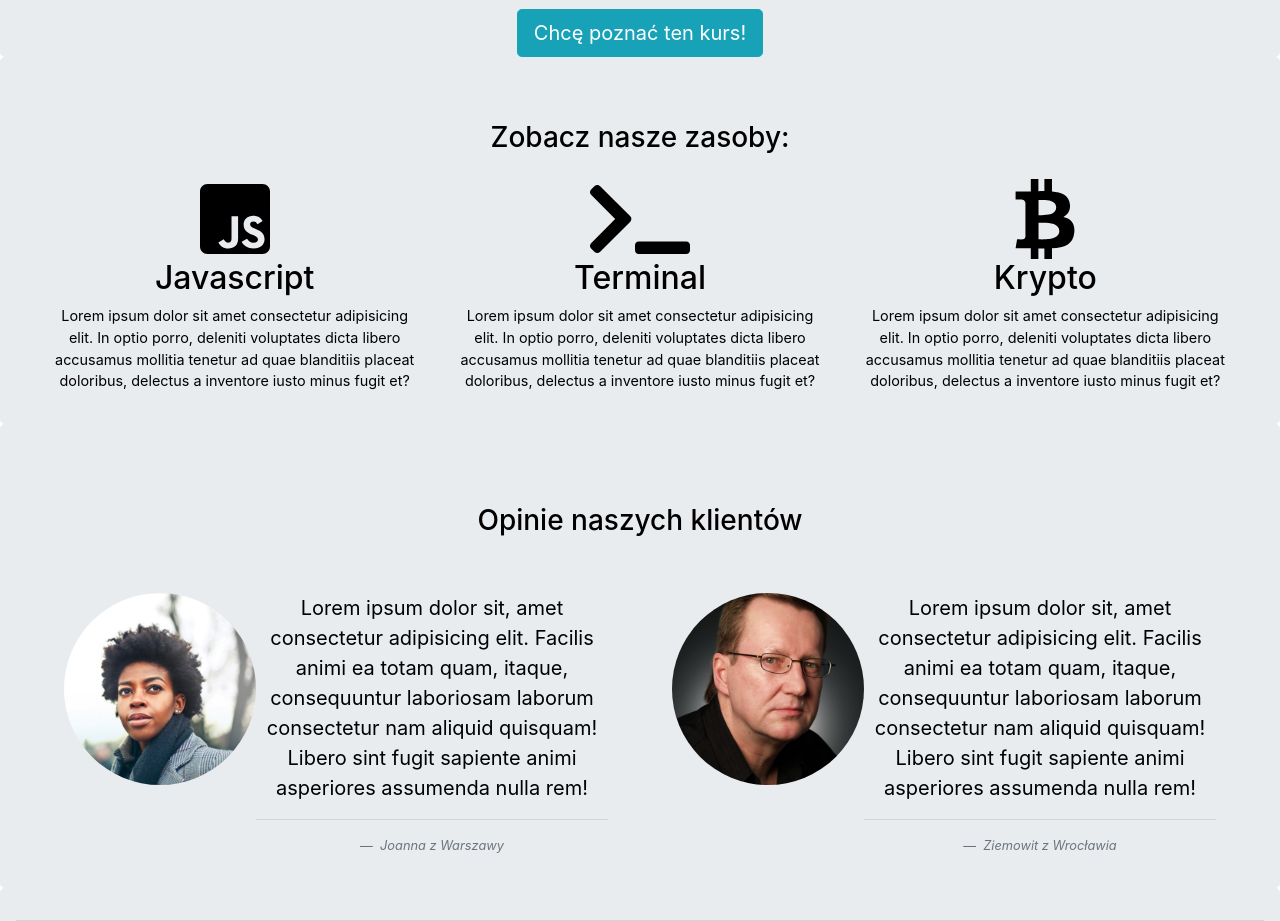
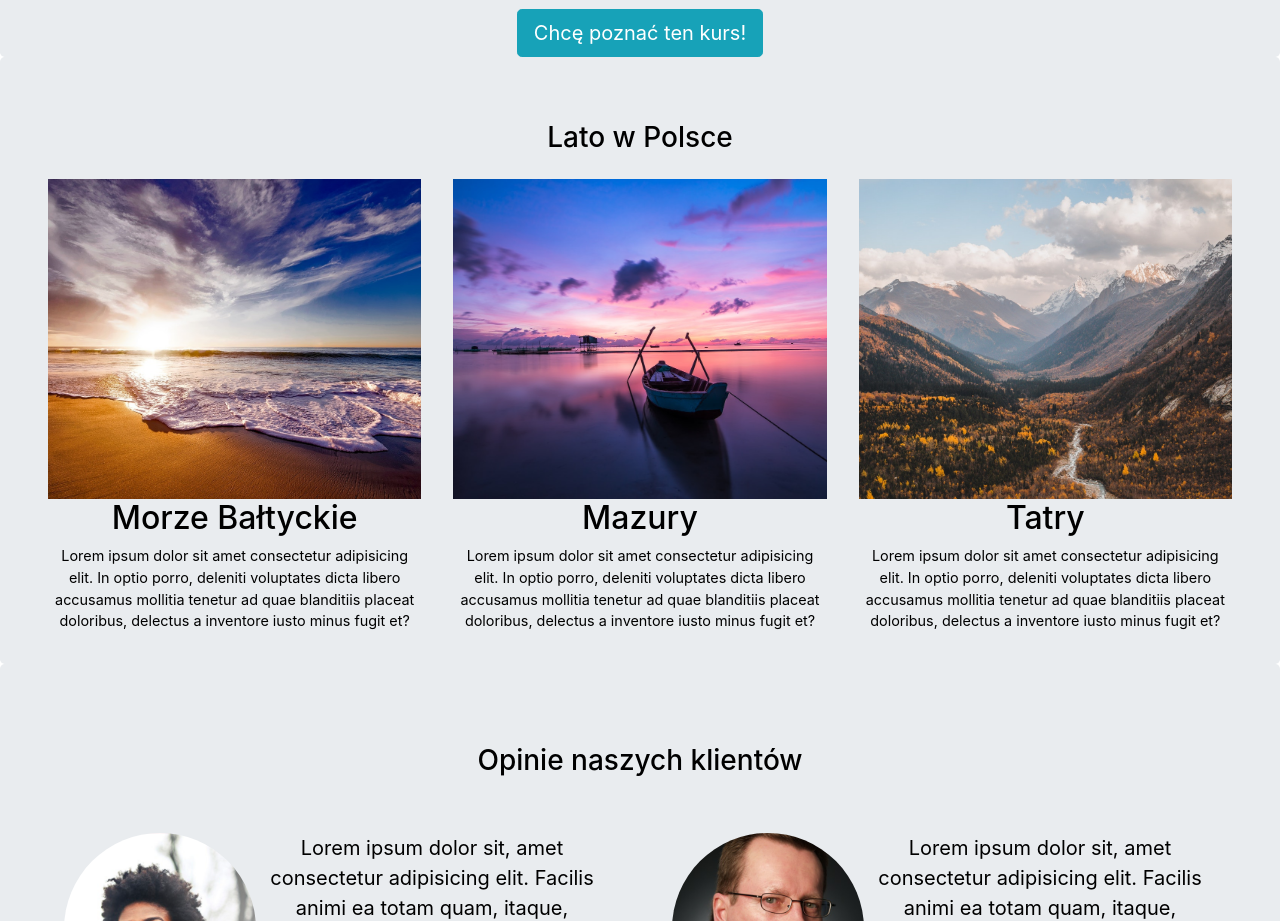
Before and after one commit to radoslaw-macioszek/team2project, a plain HTML site: page index.html in a window 1280 px wide. Shown: the part 1140-2061 px from the top of the page. Drawn offline with Linux system fonts and the light colour scheme.

Commit message:
resources section modify

```diff
--- a/index.html
+++ b/index.html
@@ -1,5 +1,6 @@
 <!DOCTYPE html>
 <html lang="en">
+
 <head>
   <meta charset="utf-8" />
   <meta name="viewport" content="width=device-width, initial-scale=1" />
@@ -19,12 +20,7 @@
       <a class="navbar-brand" href="#">
         <img src="img/Logo.jpeg" alt="LOGO" />
       </a>
-        <button
-          class="navbar-toggler"
-          type="button"
-          data-toggle="collapse"
-          data-target="#navbarResponsive"
-        >
+      <button class="navbar-toggler" type="button" data-toggle="collapse" data-target="#navbarResponsive">
         <span class="navbar-toggler-icon"></span>
       </button>
 
@@ -70,13 +66,8 @@
   <div id="course">
     <div class="text-center col-12">
       <p>Zobacz więcej o studiach</p>
-        <a
-          class="btn btn-outline-info btn-md"
-          href="https://www.podyplomowe.it"
-          target="_blank"
-        >
-          Przejdź do strony</a
-        >
+      <a class="btn btn-outline-info btn-md" href="https://www.podyplomowe.it" target="_blank">
+        Przejdź do strony</a>
     </div>
   </div>
   <!-- end COURSE -->
@@ -92,9 +83,7 @@
         <li>Pracy w zespołach projektowych z GIT-em</li>
       </ul>
       <hr class="line" />
-        <a class="btn btn-info btn-lg" href="#course" role="button"
-          >Chcę poznać ten kurs!</a
-        >
+      <a class="btn btn-info btn-lg" href="#course" role="button">Chcę poznać ten kurs!</a>
     </div>
   </div>
   <!-- end FEATURES -->
@@ -104,13 +93,15 @@
     <div class="jumbotron">
       <div class="narrow">
         <div class="heading text-center">
-            <h3>Zobacz nasze zasoby:</h3>
+          <h3>Lato w Polsce</h3>
         </div>
         <div class="row text-center">
           <div class="col-md-4">
             <div class="resource">
-                <i class="fab fa-js-square fa-5x"></i>
-                <h2>Javascript</h2>
+              <a href="https://pl.wikipedia.org/wiki/Morze_Ba%C5%82tyckie" target="_blank"> <img class="image"
+                  src="/team2project/img/bałtyk.jpg" alt="bałtyk"></a>
+
+              <h2>Morze Bałtyckie</h2>
               <p>
                 Lorem ipsum dolor sit amet consectetur adipisicing elit. In
                 optio porro, deleniti voluptates dicta libero accusamus
@@ -121,8 +112,11 @@
           </div>
           <div class="col-md-4">
             <div class="resource">
-                <i class="fas fa-terminal fa-5x"></i>
-                <h2>Terminal</h2>
+              <a href="https://pl.wikipedia.org/wiki/Mazury" target="_blank">
+                <img class="image" src="img/mazury.jpg" alt="mazury">
+              </a>
+
+              <h2>Mazury</h2>
               <p>
                 Lorem ipsum dolor sit amet consectetur adipisicing elit. In
                 optio porro, deleniti voluptates dicta libero accusamus
@@ -133,8 +127,11 @@
           </div>
           <div class="col-md-4">
             <div class="resource">
-                <i class="fab fa-btc fa-5x"></i>
-                <h2>Krypto</h2>
+              <a href="https://pl.wikipedia.org/wiki/Tatry" target="_blank">
+                <img class="image" src="img/tatry.jpg" alt="tatry">
+              </a>
+
+              <h2>Tatry</h2>
               <p>
                 Lorem ipsum dolor sit amet consectetur adipisicing elit. In
                 optio porro, deleniti voluptates dicta libero accusamus
@@ -232,4 +229,5 @@
   <script src="https://use.fontawesome.com/releases/v5.5.0/js/all.js"></script>
   <!--- End of Script Source Files -->
 </body>
+
 </html>
--- a/style.css
+++ b/style.css
@@ -55,12 +55,25 @@
   font-size: 0.9rem;
 }
 
+.image {
+  width: 100%;
+  height: 40vh;
+  max-width: 100%;
+  object-fit: cover;
+  transition: .3s;
+}
+
+.image:hover {
+  transform: scale(1.1);
+}
+
 /* clients */
 
 .client {
   width: 80%;
   border-radius: 50%;
-  min-width: 15vw; /* viewport width */
+  min-width: 15vw;
+  /* viewport width */
 }
 
 /* contact */
```
Also changed, not shown: img/bałtyk.jpg (added), img/mazury.jpg (added), img/tatry.jpg (added). Lines whose indentation alone changed are shown as unchanged.
